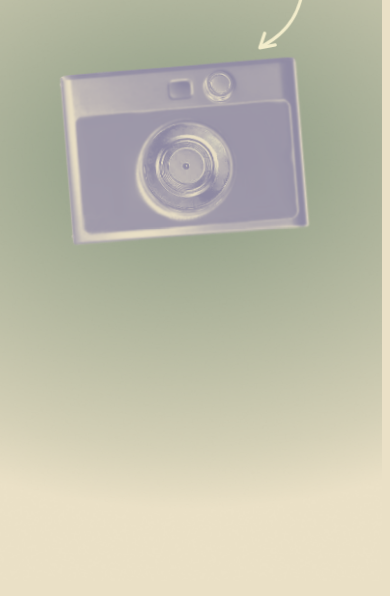
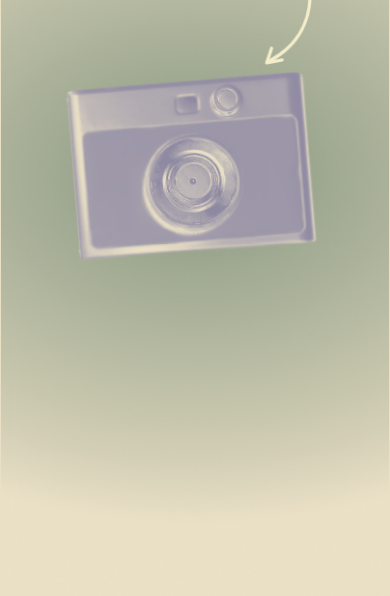
Before and after one commit to ZebaBH/Picture-Perfect, a website: page index.html in a window 390 px wide. Shown: the part 248-844 px from the top of the page. Drawn offline with Linux system fonts and the light colour scheme.

Commit message:
Add files via upload

```diff
--- a/picture-perfect-final-build/styles.css
+++ b/picture-perfect-final-build/styles.css
@@ -127,39 +127,3 @@
     color: #EAE0C6 !important;
   }
 }
-
-/* Mobile Safari edge fix: scale the 402px mobile artboard by viewport width,
-   not viewport height, so the background fills the full screen width. */
-@media (max-width:640px){
-  html,
-  body{
-    width:100%;
-    min-height:100%;
-    overflow-x:hidden;
-    overflow-y:auto;
-    background:#eae0c6;
-  }
-
-  .site-shell{
-    position:relative;
-    inset:auto;
-    display:block;
-    width:100vw;
-    min-height:100svh;
-    overflow-x:hidden;
-    overflow-y:visible;
-    background:#eae0c6;
-  }
-
-  .artboard{
-    transform:scale(calc(100vw / 402)) !important;
-    transform-origin:top left !important;
-    margin:0 !important;
-  }
-
-  .site-shell::after{
-    content:"";
-    display:block;
-    height:max(0px, calc((874px * (100vw / 402)) - 874px));
-  }
-}
--- a/styles.css
+++ b/styles.css
@@ -128,39 +128,3 @@
     color: #EAE0C6 !important;
   }
 }
-
-/* Mobile Safari edge fix: scale the 402px mobile artboard by viewport width,
-   not viewport height, so the background fills the full screen width. */
-@media (max-width:640px){
-  html,
-  body{
-    width:100%;
-    min-height:100%;
-    overflow-x:hidden;
-    overflow-y:auto;
-    background:#eae0c6;
-  }
-
-  .site-shell{
-    position:relative;
-    inset:auto;
-    display:block;
-    width:100vw;
-    min-height:100svh;
-    overflow-x:hidden;
-    overflow-y:visible;
-    background:#eae0c6;
-  }
-
-  .artboard{
-    transform:scale(calc(100vw / 402)) !important;
-    transform-origin:top left !important;
-    margin:0 !important;
-  }
-
-  .site-shell::after{
-    content:"";
-    display:block;
-    height:max(0px, calc((874px * (100vw / 402)) - 874px));
-  }
-}
```
